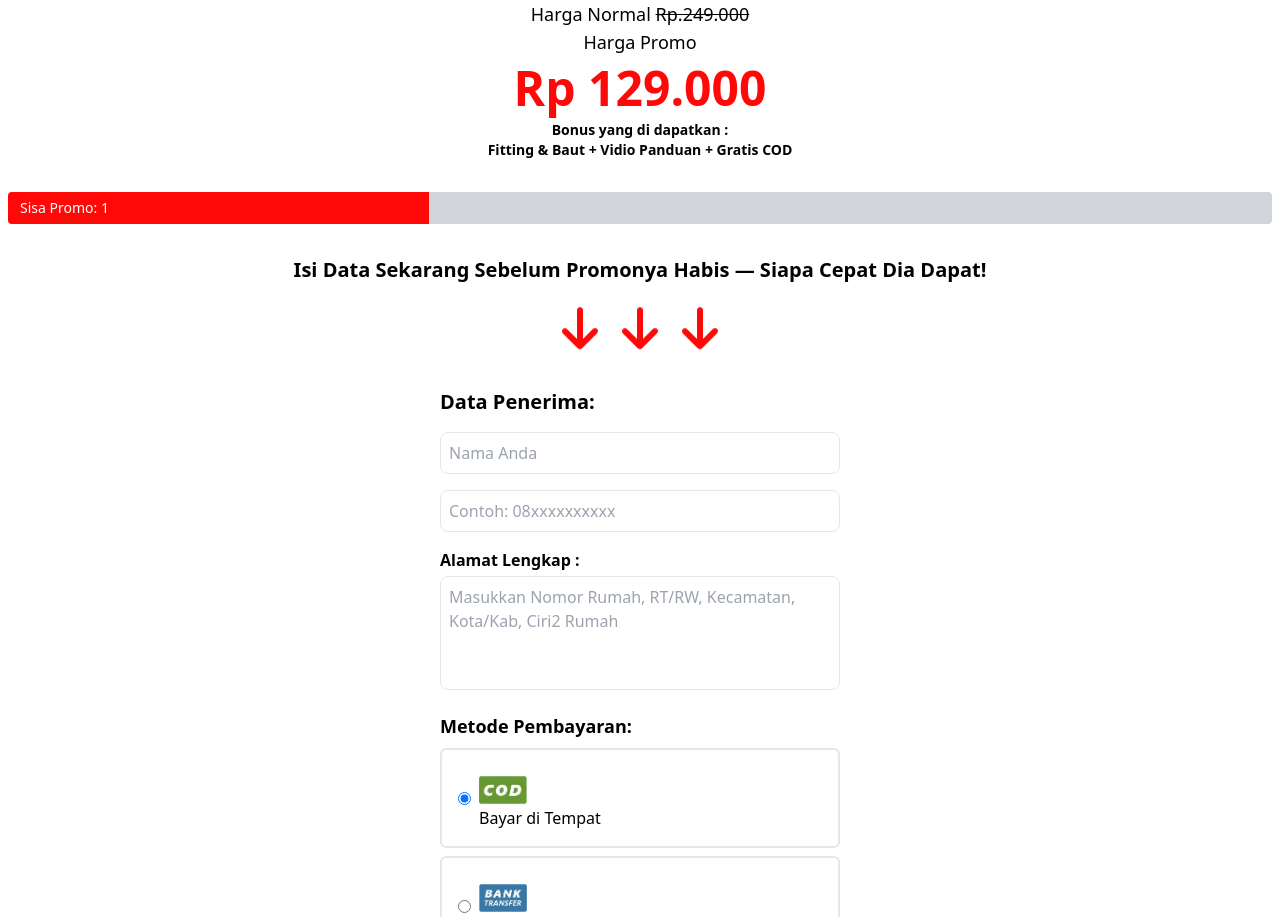
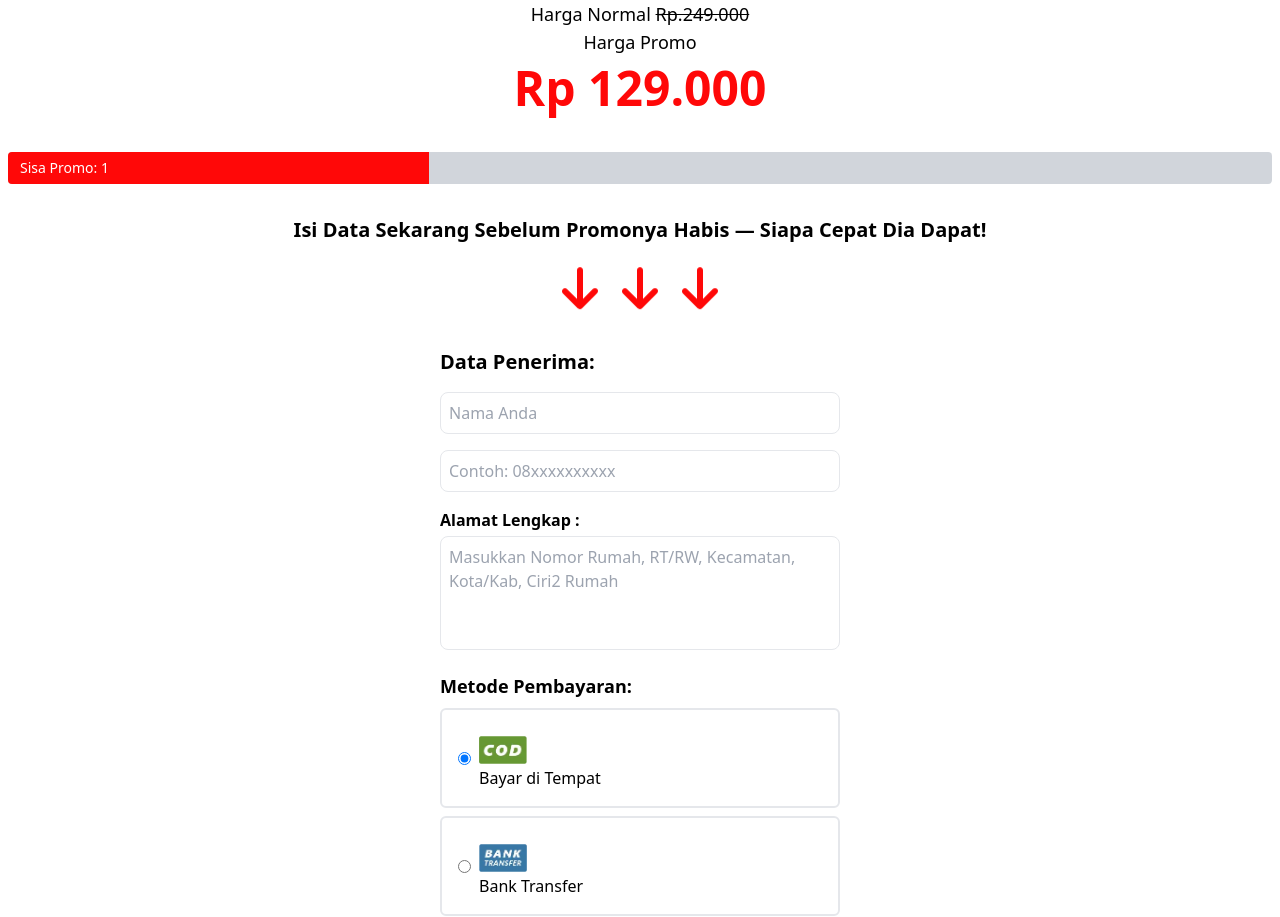
Before and after one commit to bamaamamiya/thruv, a React (Vite) app: page /cctv in a window 1280 px wide. Shown: the part 4840-5757 px from the top of the page. Built offline with nearby package versions, Linux system fonts and the light colour scheme; no server answers.

Commit message:
ultimate dashboard

```diff
--- a/src/components/Cctv/LandingPage.jsx
+++ b/src/components/Cctv/LandingPage.jsx
@@ -20,10 +20,10 @@ const CctvBohlam = () => {
 		costProduct:75000,
   };
 
-	const BonusData = {
-		title:"Bonus yang di dapatkan :",
-		bonus: "Fitting & Baut + Vidio Panduan + Gratis COD"
-	}
+	// const BonusData = {
+	// 	title:"",
+	// 	bonus: "Fitting & Baut + Vidio Panduan + Gratis COD"
+	// }
 
   const bundles = [
     {
@@ -116,8 +116,8 @@ const CctvBohlam = () => {
         footerImages={["images/fotter2.webp", "images/fotter.webp"]}
         faqs={faqs}
         namaProduct={funnelProduct.title}
-				bonus={BonusData.bonus}
-				bonusTitle={BonusData.title}
+				// bonus={BonusData.bonus}
+				// bonusTitle={BonusData.title}
       />
       {/* <Footer
         hargaJual={bundles[0].price}
```
